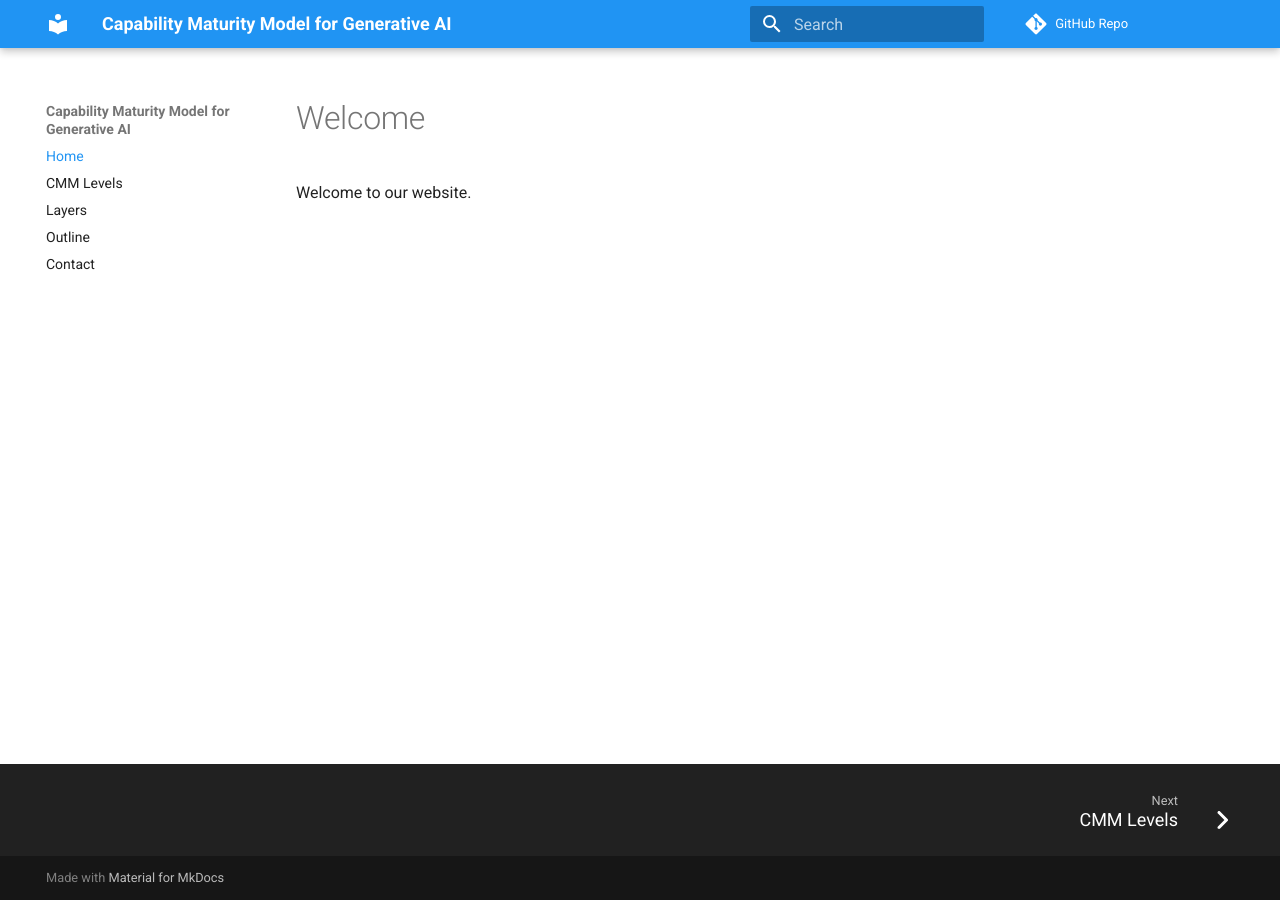
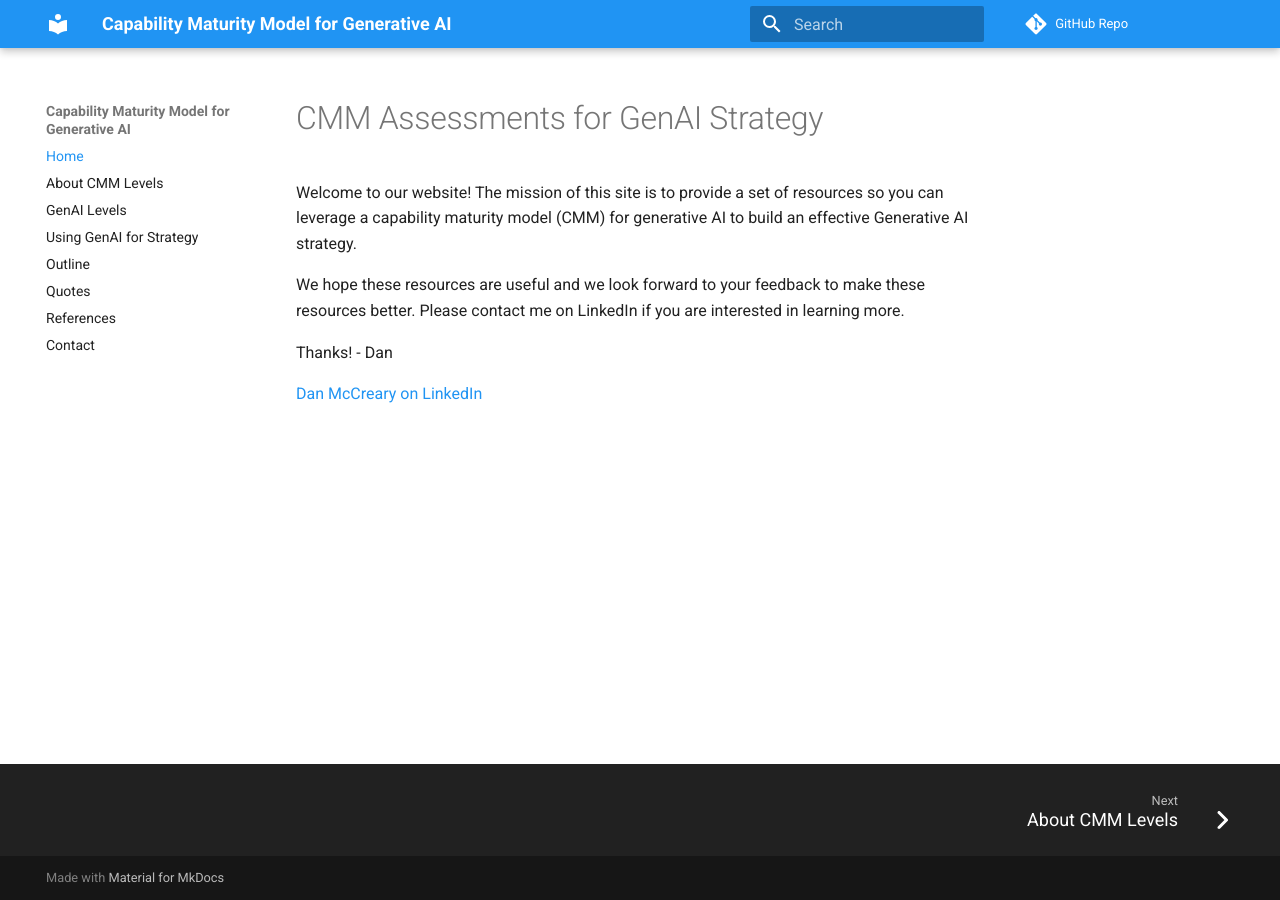
Before and after one commit to dmccreary/cmm-for-genai, an MkDocs documentation site: the page built from docs/index.md, in a window 1280 px wide. Built offline with MkDocs 1.6.1 and Material for MkDocs 9.7.7, drawn with Linux system fonts in a browser that asks for light colours; comment, search, counter and statistics services are not loaded.

Commit message:
updating content

```diff
--- a/docs/index.md
+++ b/docs/index.md
@@ -1,3 +1,11 @@
-# Welcome
+# CMM Assessments for GenAI Strategy
 
-Welcome to our website.
+Welcome to our website!  The mission of this
+site is to provide a set of resources so you can
+leverage a capability maturity model (CMM) for generative AI to build an effective Generative AI strategy.
+
+We hope these resources are useful and we look forward to your feedback to make these resources better.  Please contact me on LinkedIn if you are interested in learning more.
+
+Thanks! - Dan
+
+[Dan McCreary on LinkedIn](https://www.linkedin.com/in/danmccreary/)
--- a/mkdocs.yml
+++ b/mkdocs.yml
@@ -8,9 +8,12 @@ repo_url: 'https://github.com/dmccreary/cmm-for-genai'
 
 nav:
   - Home: index.md
-  - CMM Levels: cmm-levels.md
-  - Layers: layers/index.md
+  - About CMM Levels: cmm-levels.md
+  - GenAI Levels: layers/index.md
+  - Using GenAI for Strategy: using-genai.md
   - Outline: outline.md
+  - Quotes: quotes.md
+  - References: references.md
   - Contact: contact.md
 
 # Microsite Standards from here down
```
Also changed, not shown: docs/events.md (added, +24 -0 lines), docs/microstrategies/genai-l2-to-l3.md (added, +79 -0 lines), docs/quotes.md (added, +48 -0 lines), docs/references.md (added, +3 -0 lines), docs/using-genai.md (added, +14 -0 lines), docs/img/cmm-levels.png (added), docs/slides.md (added).
